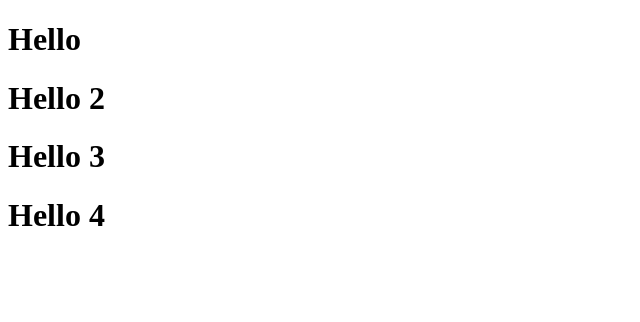
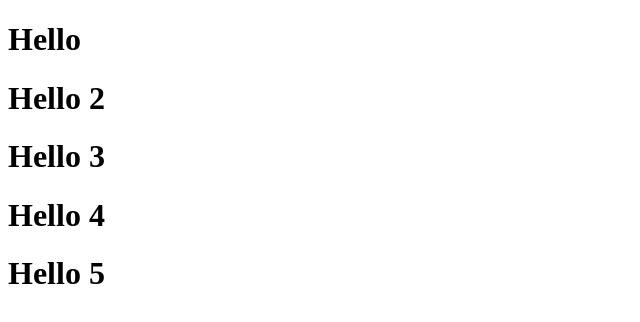
Before and after one commit to Antonikas-2/SAP_project, a plain HTML site: page index.html in a window 1280 px wide. Shown: the whole page, without its empty margins (0-640 px from the left). Drawn offline with Linux system fonts and the light colour scheme.

Commit message:
add hello 5

```diff
--- a/index.html
+++ b/index.html
@@ -13,6 +13,7 @@
 			<h1 >Hello 2</h1>
 				<h1 >Hello 3</h1>
 					<h1 >Hello 4</h1>
+		                             <h1 >Hello 5</h1>
 	</body>
 
 </html>
```
